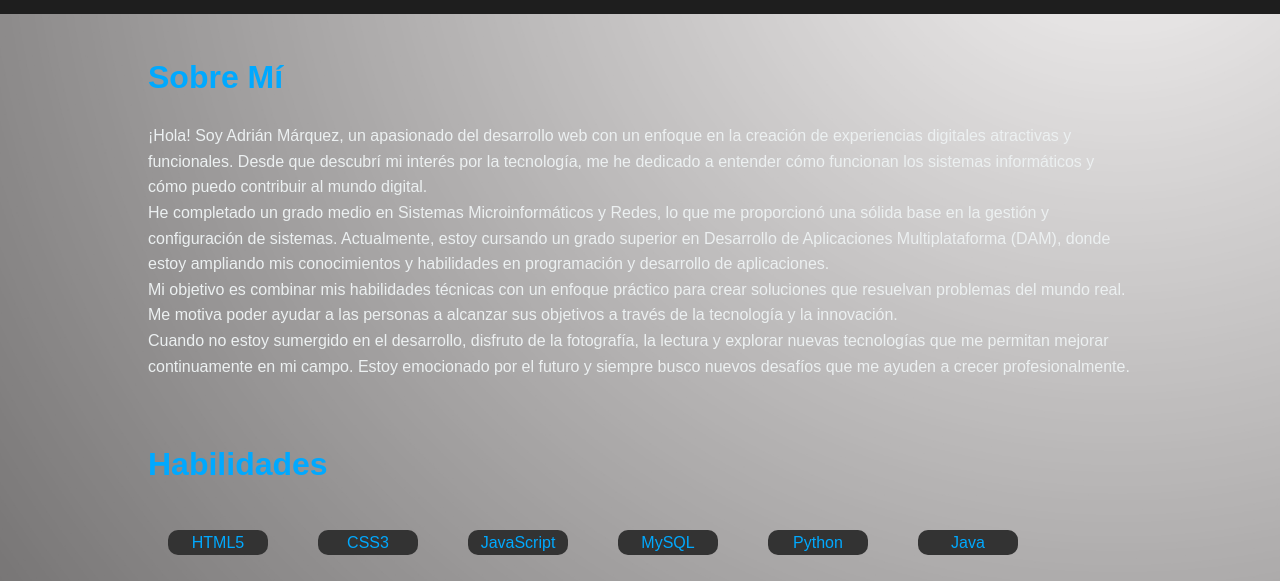
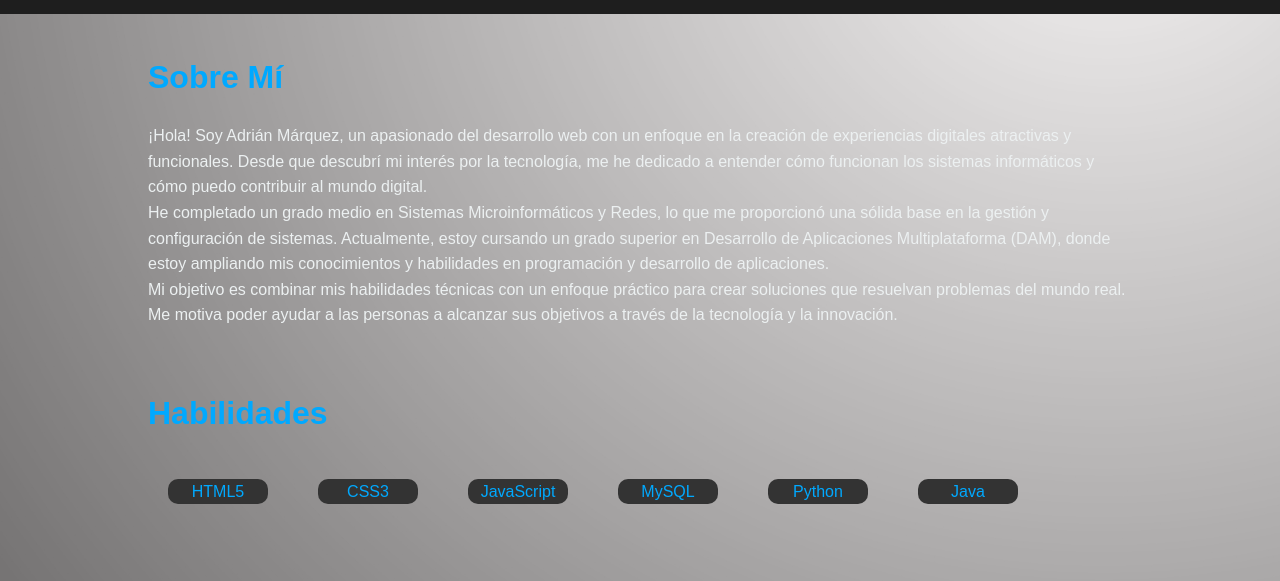
Before and after one commit to adrianmarquez00/adrianmarquez00.github.io, a plain HTML site: page index.html in a window 1280 px wide. Shown: the part 128-709 px from the top of the page. Drawn offline with Linux system fonts and the light colour scheme.

Commit message:
Update index.html

```diff
--- a/index.html
+++ b/index.html
@@ -37,7 +37,7 @@
                     Mi objetivo es combinar mis habilidades técnicas con un enfoque práctico para crear soluciones que resuelvan problemas del mundo real. Me motiva poder ayudar a las personas a alcanzar sus objetivos a través de la tecnología y la innovación.
                 </p>
                 <p>
-                    Cuando no estoy sumergido en el desarrollo, disfruto de la fotografía, la lectura y explorar nuevas tecnologías que me permitan mejorar continuamente en mi campo. Estoy emocionado por el futuro y siempre busco nuevos desafíos que me ayuden a crecer profesionalmente.
+
                 </p>
             </div>
         </section>
```
